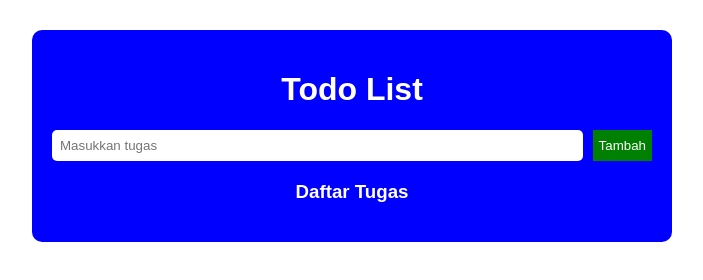
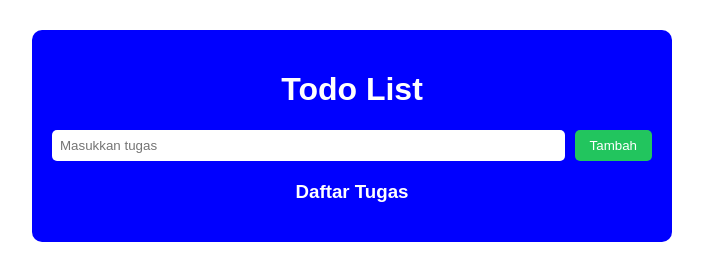
Before and after one commit to alfredputra24-gif/TugasSatu_B_0018, a plain HTML site: page index.html in a window 1280 px wide. Shown: the whole page, without its empty margins (288-991 px from the left). Drawn offline with Linux system fonts and the light colour scheme.

Commit message:
mengatur padding dan radius sudut pada tombol tambah

```diff
--- a/style.css
+++ b/style.css
@@ -33,7 +33,10 @@ input{
 #inputDate {flex: 1; }
 
 #btnTambahTodo{
-    background-color: green;
+    background-color: #22c55e;
     border: none;
     color: white;
+    padding: 8px 15px;
+    border-radius: 5px;
+    cursor: pointer;
 }
```
